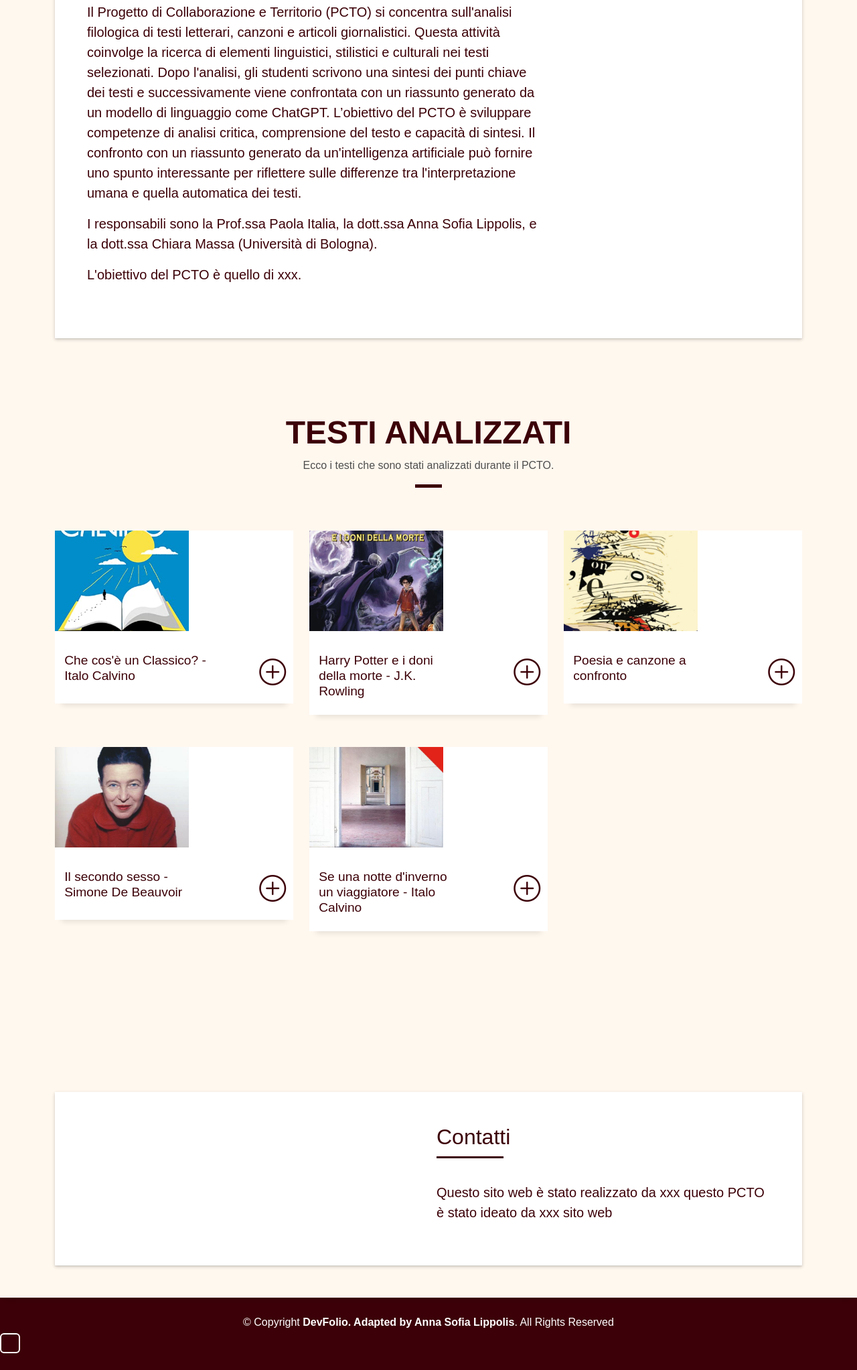
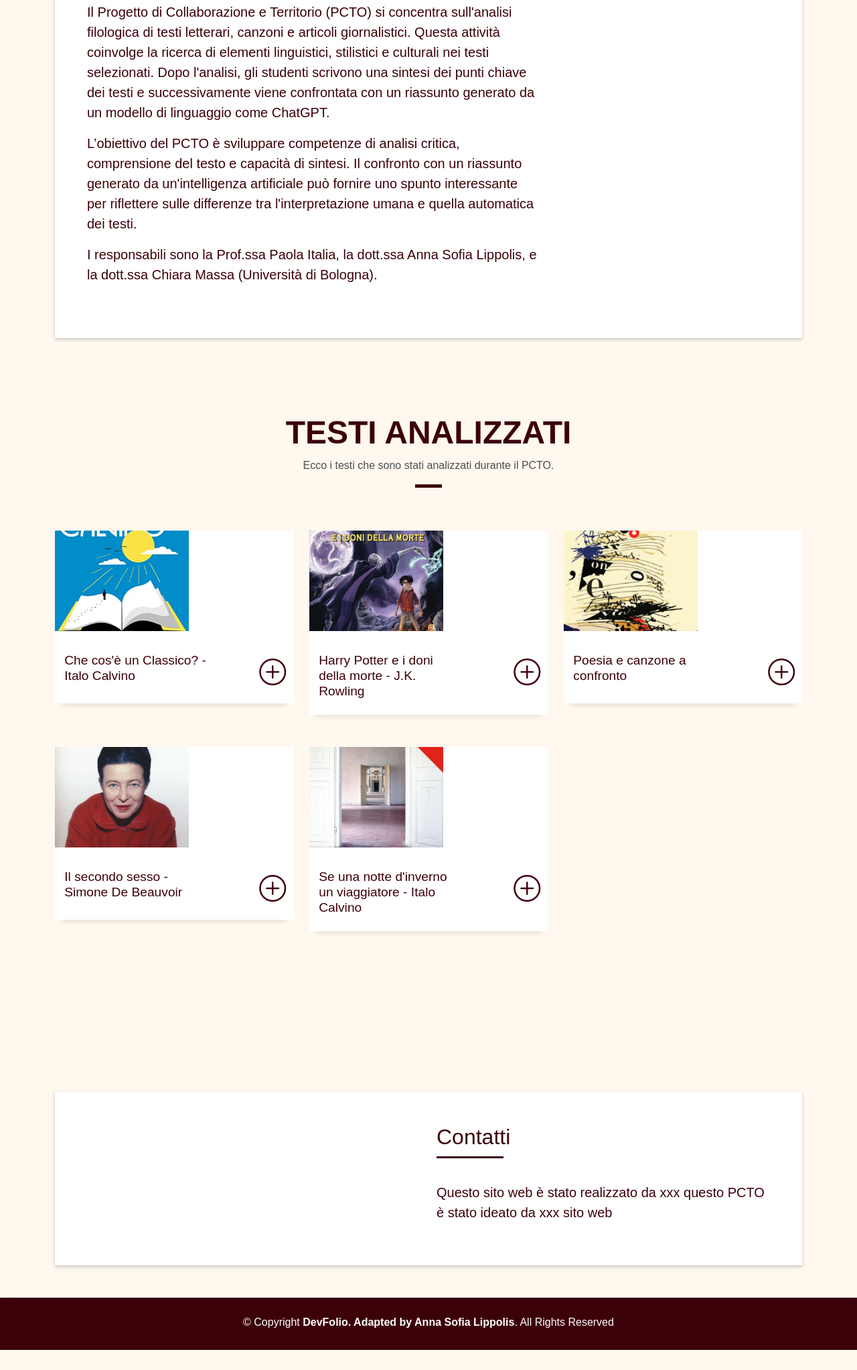
Before and after one commit to dersuchendee/website-pcto-testi-artificiali, a plain HTML site: page index.html in a window 1280 px wide. Shown: the part 1011-3056 px from the top of the page at 67% size. After the commit the page ends 3026 px from the top, so only its background shows below. Drawn offline with Linux system fonts and the light colour scheme; a web font is replaced by a local one.

Commit message:
Index updated

```diff
--- a/index.html
+++ b/index.html
@@ -97,13 +97,14 @@
                     </div>
                     <p class="lead">
                       Il Progetto di Collaborazione e Territorio (PCTO) si concentra sull'analisi filologica di testi letterari, canzoni e articoli giornalistici. Questa attività coinvolge la ricerca di elementi linguistici, stilistici e culturali nei testi selezionati. Dopo l'analisi, gli studenti scrivono una sintesi dei punti chiave dei testi e successivamente viene confrontata con un riassunto generato da un
-modello di linguaggio come ChatGPT. L’obiettivo del PCTO è sviluppare competenze di analisi critica, comprensione del testo e capacità di sintesi. Il confronto con un riassunto generato da un'intelligenza artificiale può fornire uno spunto interessante per riflettere sulle differenze tra l'interpretazione umana e quella automatica dei testi.
+modello di linguaggio come ChatGPT.
+                    </p>
+
+                    <p class="lead">
+                      L’obiettivo del PCTO è sviluppare competenze di analisi critica, comprensione del testo e capacità di sintesi. Il confronto con un riassunto generato da un'intelligenza artificiale può fornire uno spunto interessante per riflettere sulle differenze tra l'interpretazione umana e quella automatica dei testi.
                     </p>
                     <p class="lead">
                       I responsabili sono la Prof.ssa Paola Italia, la dott.ssa Anna Sofia Lippolis, e la dott.ssa Chiara Massa (Università di Bologna).
-                    </p>
-                    <p class="lead">
-                      L'obiettivo del PCTO è quello di xxx.
                     </p>
                   </div>
                 </div>
@@ -313,7 +314,7 @@ modello di linguaggio come ChatGPT. L’obiettivo del PCTO è sviluppare compete
         </div>
       </div>
     </div>
-    <div class="cursor rounded"></div>
+
 
   </footer><!-- End  Footer -->
 
```
